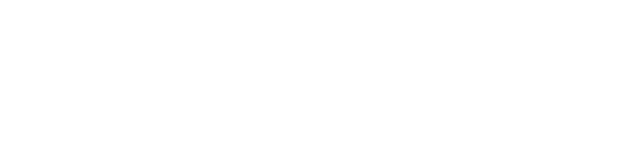
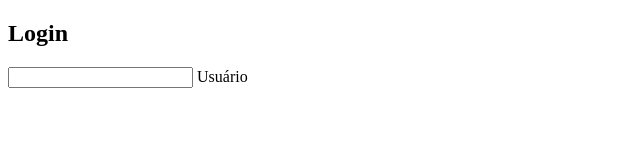
Before and after one commit to Elieudosilva/tela-login, a plain HTML site: page index.html in a window 1280 px wide. Shown: the whole page, without its empty margins (0-640 px from the left). Drawn offline with Linux system fonts and the light colour scheme.

Commit message:
inicio tela de login

```diff
--- a/index.html
+++ b/index.html
@@ -1,11 +1,17 @@
 <!DOCTYPE html>
-<html lang="en">
+<html lang="pt-BR">
 <head>
     <meta charset="UTF-8">
     <meta name="viewport" content="width=device-width, initial-scale=1.0">
-    <title>Document</title>
+    <title>Tela de login - Dev Elieudo</title>
 </head>
 <body>
-
+    <form>
+        <h2>Login</h2>
+        <div class="box-user">
+             <input type="text" name="" required>
+             <label>Usuário</label>
+        </div>
+    </form>
 </body>
 </html>
```
Also changed, not shown: style.css (added).
